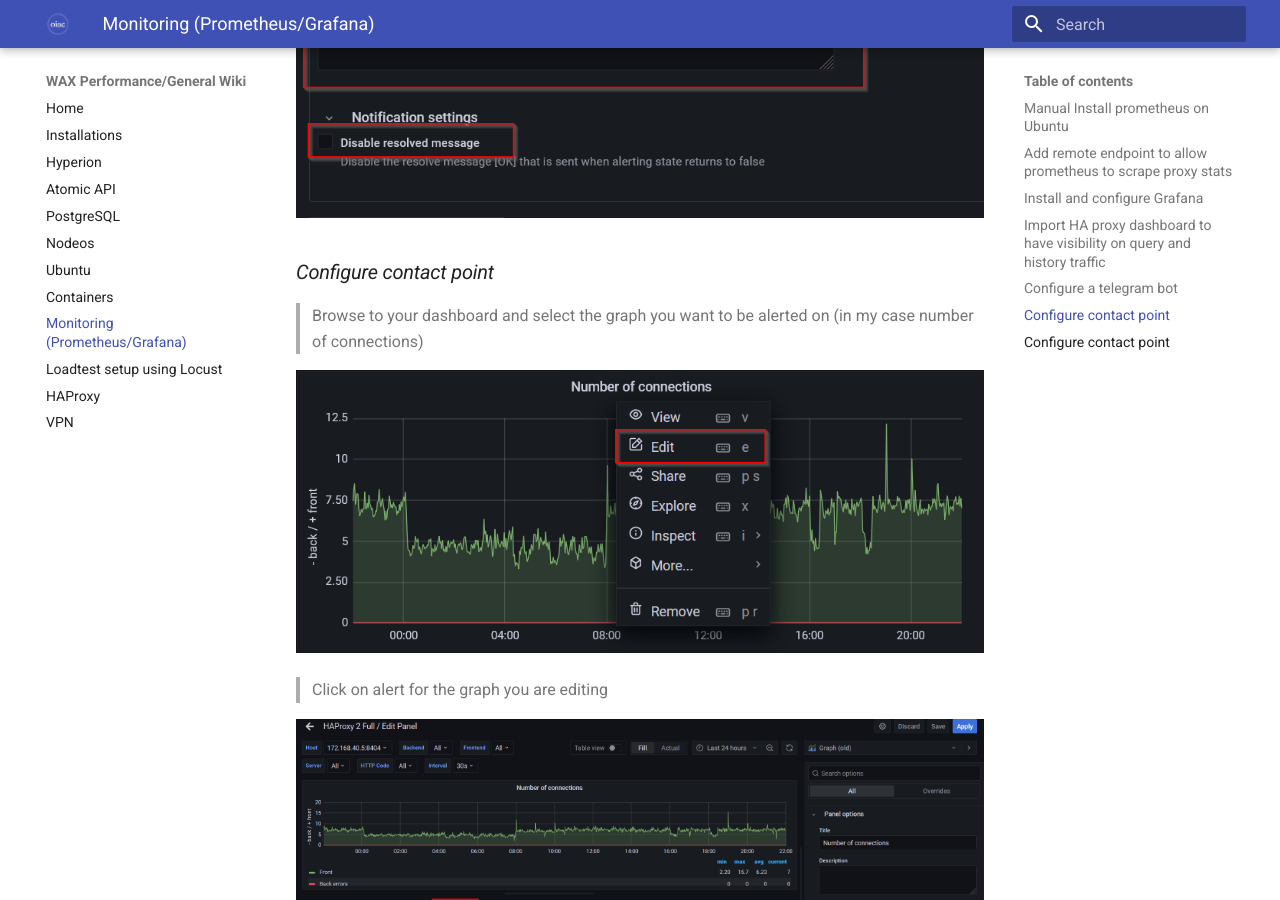
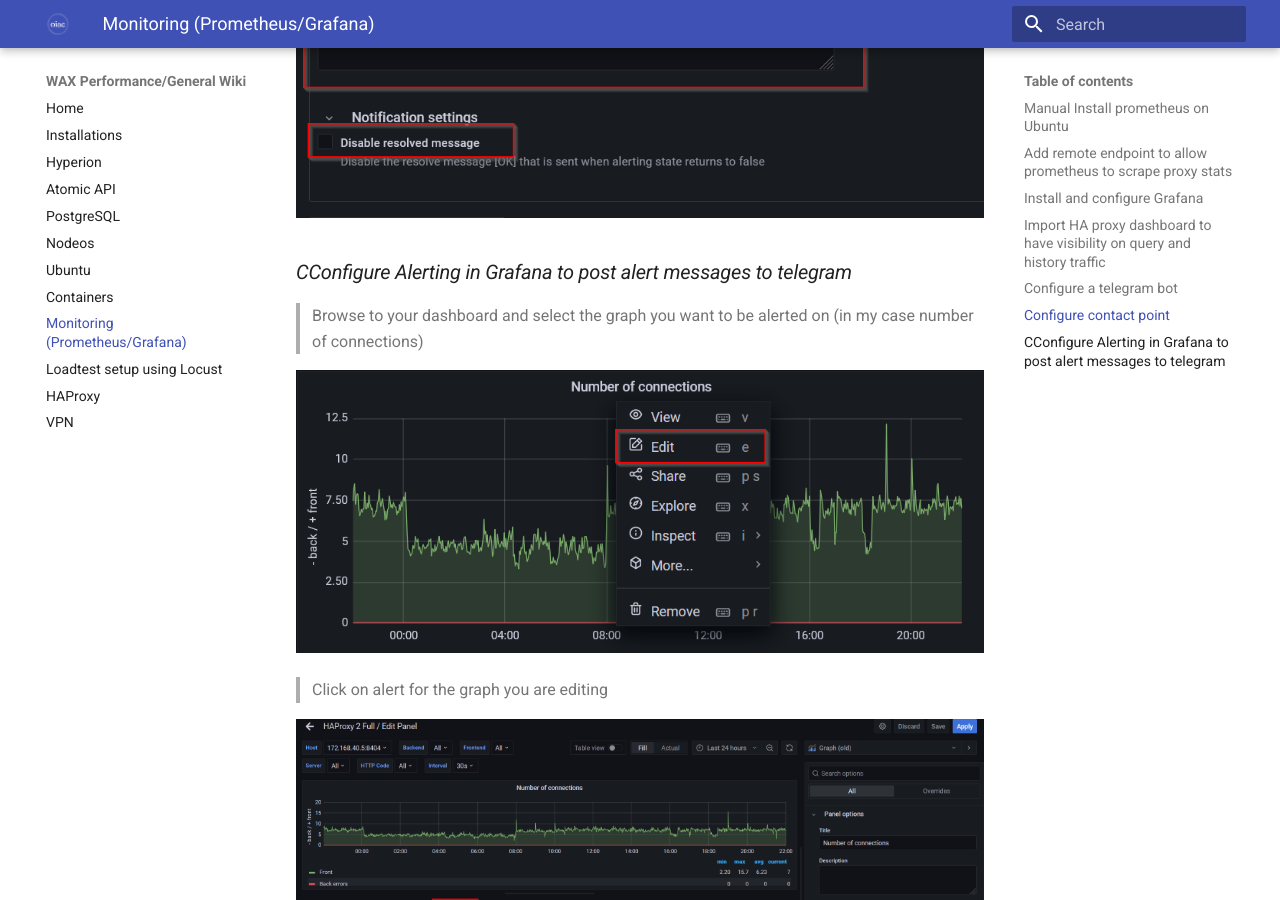
Before and after one commit to oneinacillian/wiki, an MkDocs documentation site: the page built from docs/monitoring.md, in a window 1280 px wide and 900 px high, scrolled down 19706 px. Built offline with MkDocs 1.6.1 and Material for MkDocs 9.7.7, drawn with Linux system fonts in a browser that asks for light colours.

Commit message:
update monitoring piece

```diff
--- a/docs/monitoring.md
+++ b/docs/monitoring.md
@@ -200,7 +200,7 @@
 
 <img src="/assets/telegram 4 - Grafana.png"/> <br>
 
-### *Configure contact point*
+### *CConfigure Alerting in Grafana to post alert messages to telegram*
 
 > Browse to your dashboard and select the graph you want to be alerted on (in my case number of connections)
 
```
